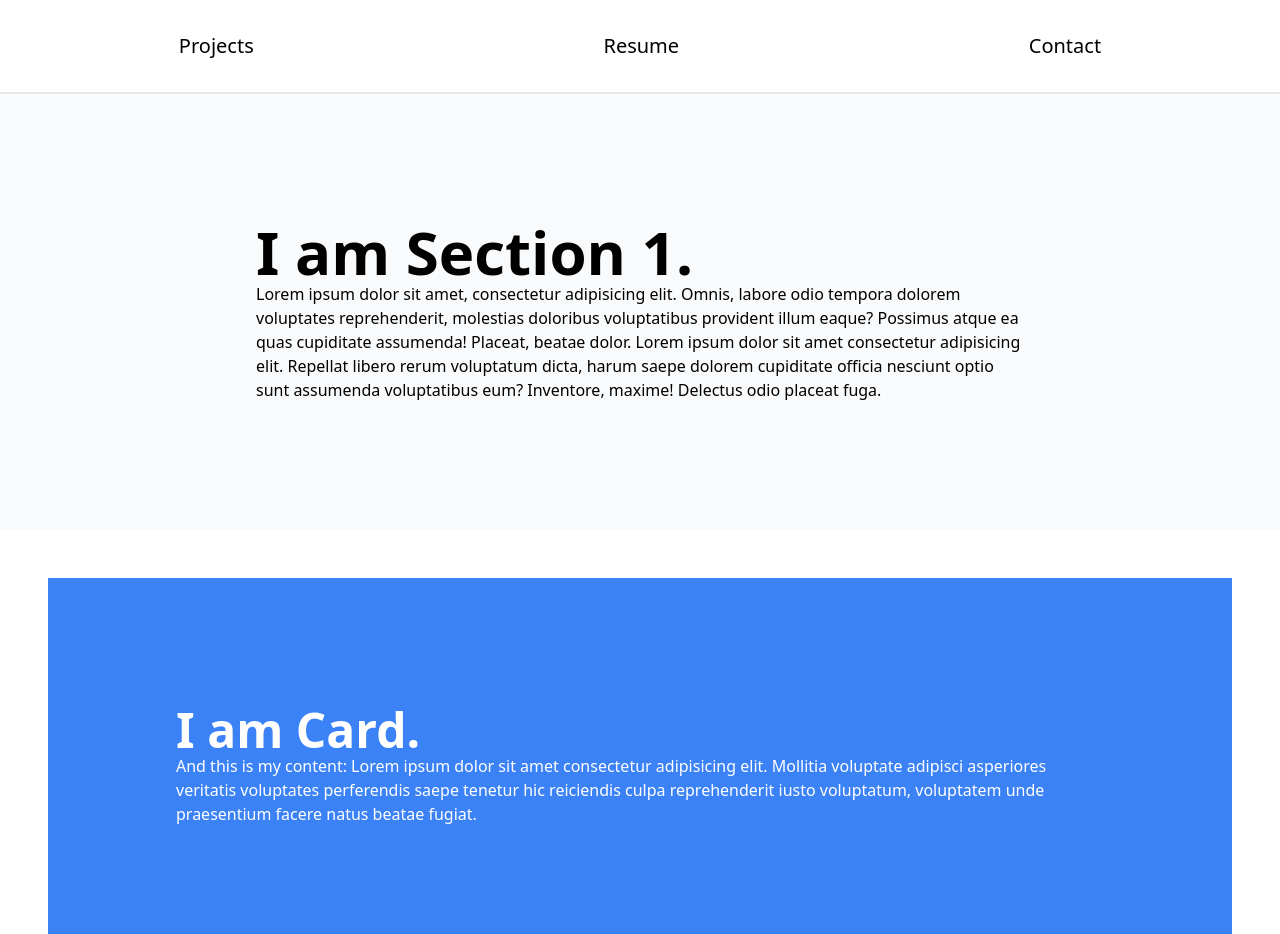
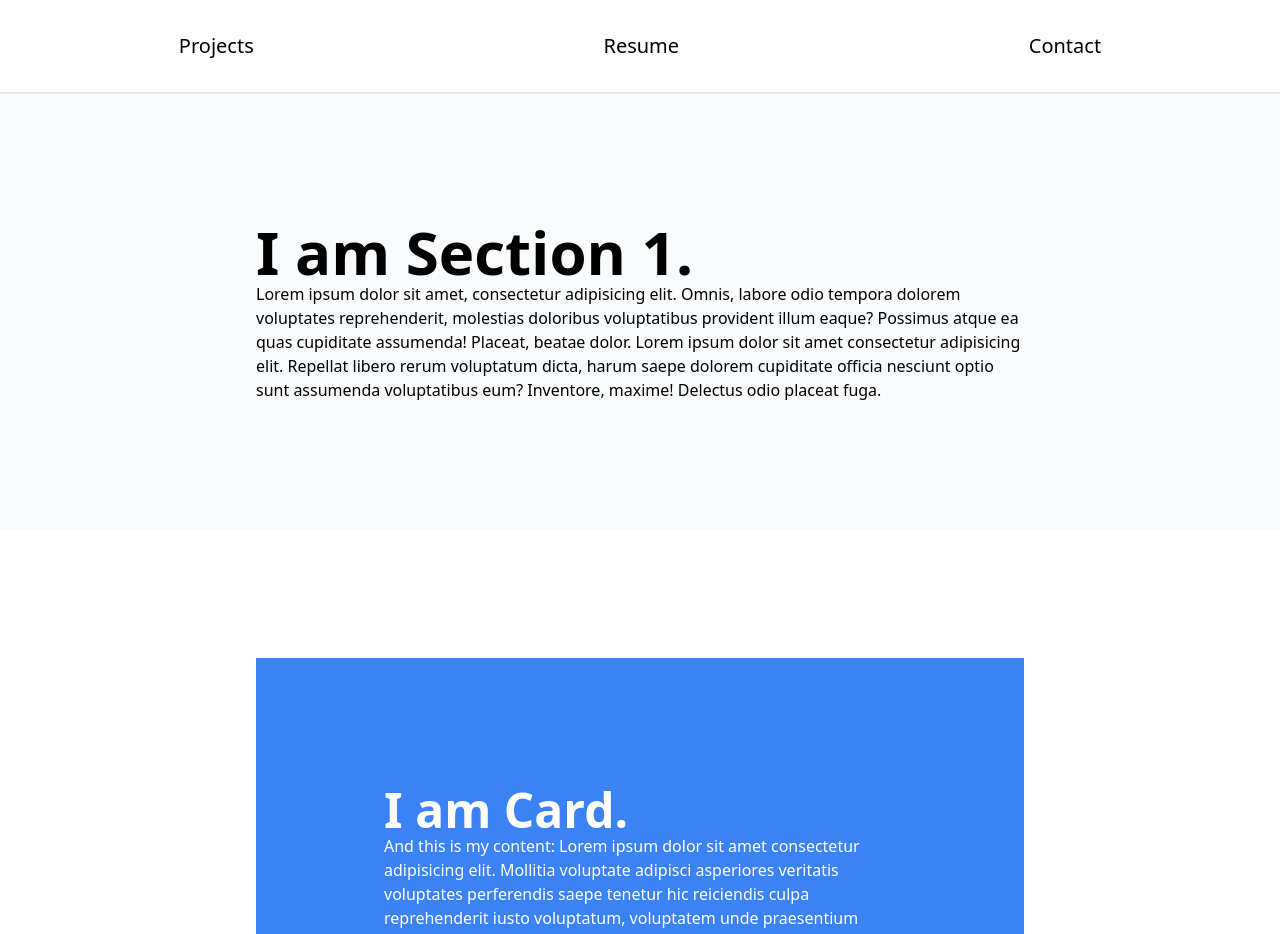
Before and after one commit to dj4815/hello, a React (Vite) app: page / in a window 1280 px wide. Shown: the top 934 px of the page. Built offline with nearby package versions, Linux system fonts and the light colour scheme.

Commit message:
one last time

```diff
--- a/src/components/Card.jsx
+++ b/src/components/Card.jsx
@@ -3,7 +3,7 @@ import CardContent from "./CardContent";
 export default function Card() {
   return (
     <>
-      <div className="container-2xl bg-blue-500 p-12 sm:p-32 m-12 l:m-32 l:mx-96">
+      <div className="container-2xl bg-blue-500 p-12 sm:p-32 mx-12 my-32 xl:mx-64">
         <CardContent />
       </div>
     </>
```
